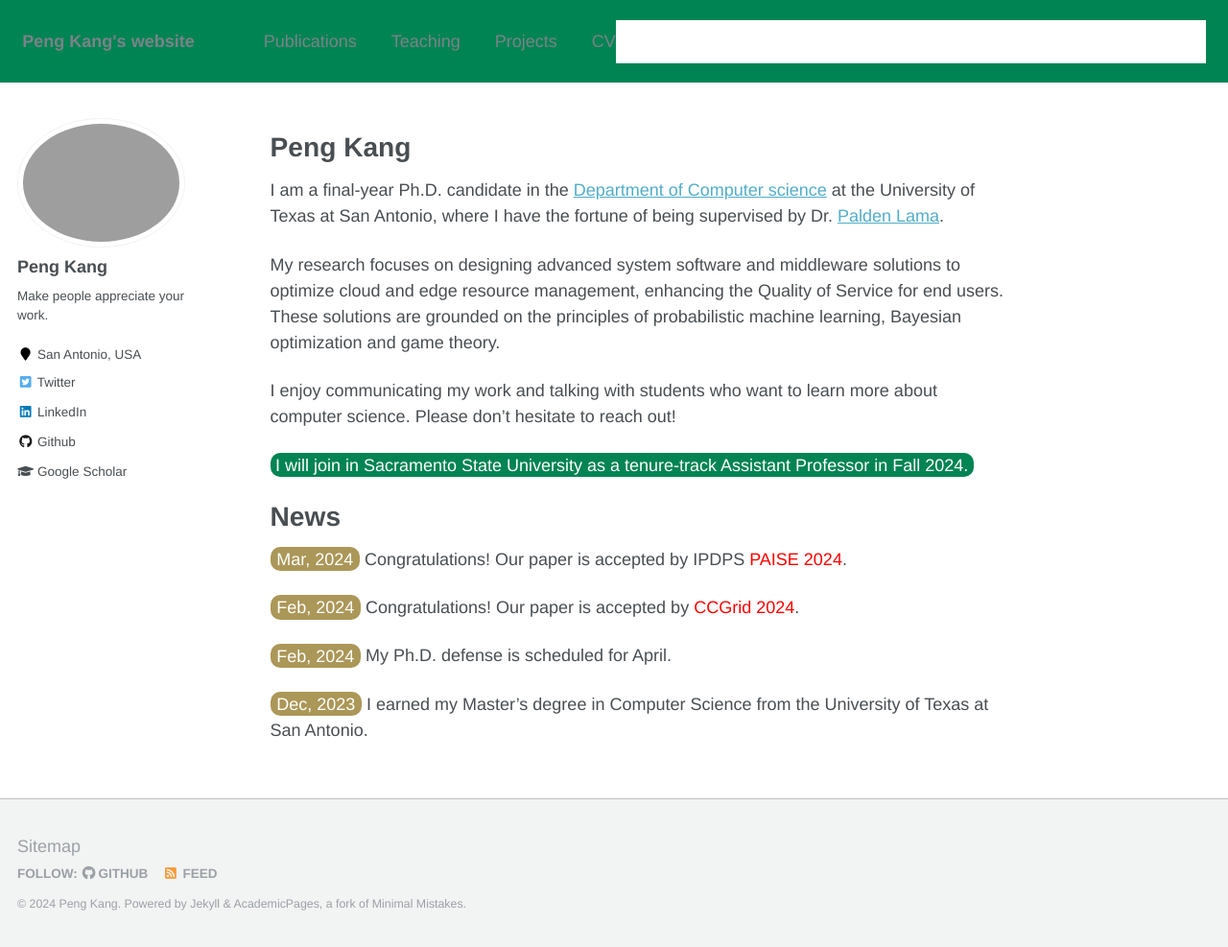
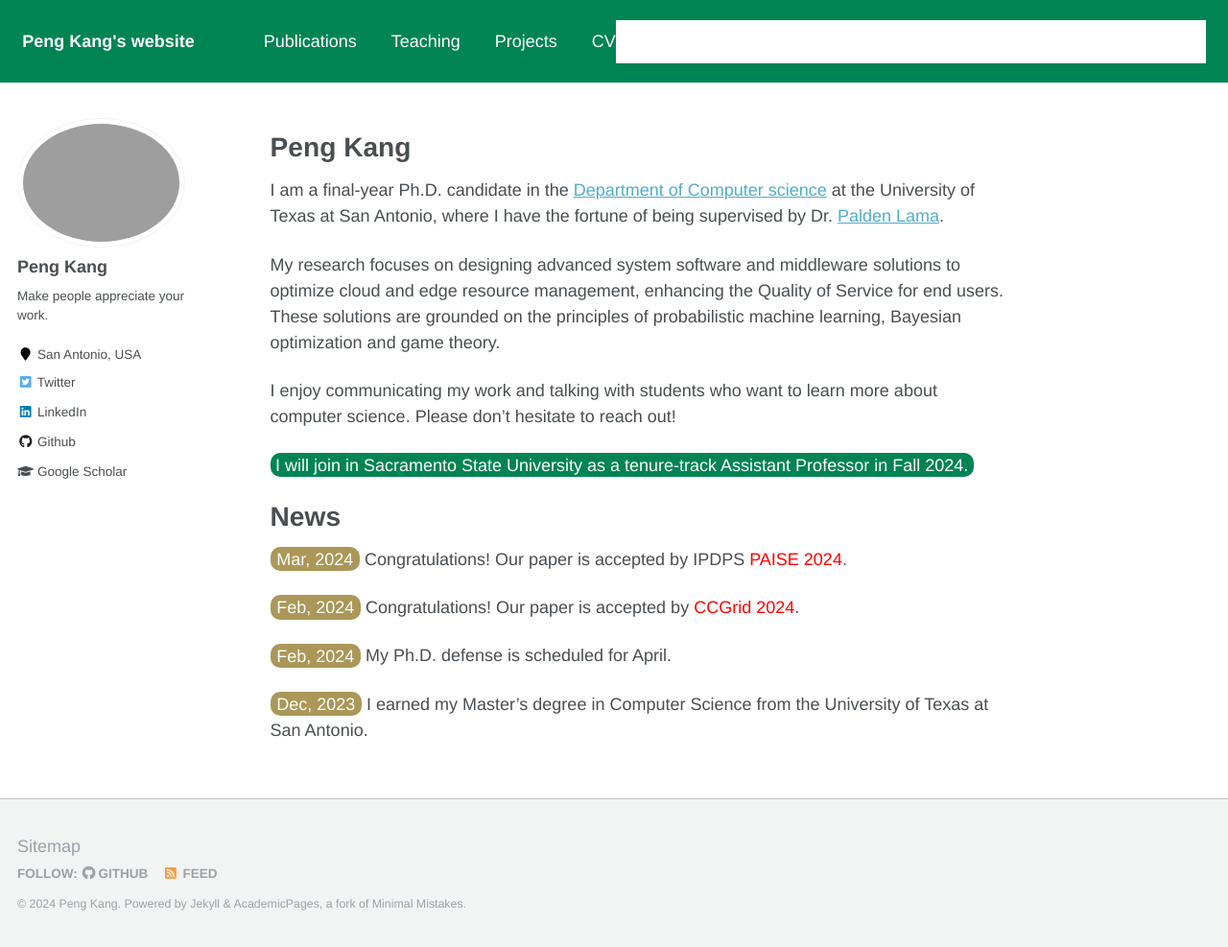
Before and after one commit to pengkang12/pengkang12.github.io, a Jekyll site: the page built from _pages/about.md, in a window 1280 px wide and 987 px high. Shown: the whole window at 96% size. Built offline with Jekyll 4.4.1, drawn with Linux system fonts in a browser that asks for light colours.

Commit message:
Update masthead.html

```diff
--- a/_includes/masthead.html
+++ b/_includes/masthead.html
@@ -3,17 +3,17 @@
 <div class="masthead" style="padding: 2pt 4pt; background-color: #008453;">
   <div class="masthead__inner-wrap">
     <div class="masthead__menu" style="background-color: #008453;">
-      <nav id="site-nav" class="greedy-nav">
+      <nav id="site-nav" class="greedy-nav" >
         <button><div class="navicon"></div></button>
         <ul class="visible-links">
-          <li class="masthead__menu-item masthead__menu-item--lg" style="background-color: #008453; color: white;"><a href="{{ base_path }}/">{{ site.title }}</a></li>
+          <li class="masthead__menu-item masthead__menu-item--lg" style="background-color: #008453;"><a href="{{ base_path }}/"><span style="color: white;">{{ site.title }}</span></a></li>
           {% for link in site.data.navigation.main %}
             {% if link.url contains 'http' %}
               {% assign domain = '' %}
               {% else %}
               {% assign domain = base_path %}
             {% endif %}
-            <li class="masthead__menu-item" style="background-color: #008453; color: white;"><a href="{{ domain }}{{ link.url }}">{{ link.title }}</a></li>
+            <li class="masthead__menu-item" style="background-color: #008453;"><a href="{{ domain }}{{ link.url }}"><span style="color: white;">{{ link.title }}</span></a></li>
           {% endfor %}
         </ul>
         <ul class="hidden-links hidden"></ul>
```
